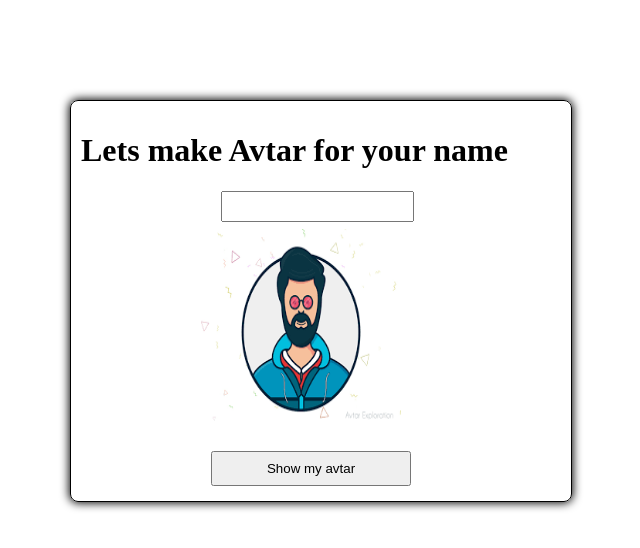
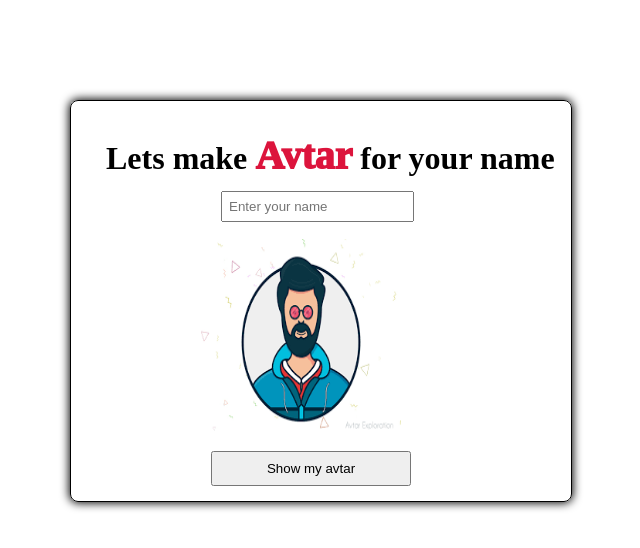
Before and after one commit to vitts001/Avtar, a plain HTML site: page avtar/index.html in a window 1280 px wide. Shown: the whole page, without its empty margins (330-970 px from the left). Drawn offline with nearby package versions, Linux system fonts and the light colour scheme.

Commit message:
Add files via upload

```diff
--- a/avtar/index.html
+++ b/avtar/index.html
@@ -5,8 +5,11 @@
 <body>
     <div
         style="height: 400px;width: 500px;position: absolute;border: 1px solid black;left: 400px;top: 100px;border-radius: 8px;box-shadow: 0 0 10px 1px;">
-        <h1 style="padding: 10px;">Lets make Avtar for your name</h1>
-        <input type="text" id="name" style="position: absolute;top: 90px;left: 150px;padding: 6px;"><br>
+        <h1 style="padding: 10px;margin-left: 25px;">Lets make <span
+                style="color: crimson;font-weight: 1000;font-size: 40px;">Avtar</span> for your name
+        </h1>
+        <input type="text" id="name" placeholder="Enter your name"
+            style="position: absolute;top: 90px;left: 150px;padding: 6px;"><br>
         <img src="img.png" id="img"
             style="height: 200px;width: 200px;padding: 10px;position: absolute;left: 120px;"><br>
         <button id="btn" style="position: absolute;top: 350px;left: 140px;padding: 8px;width: 200px;">Show
```
